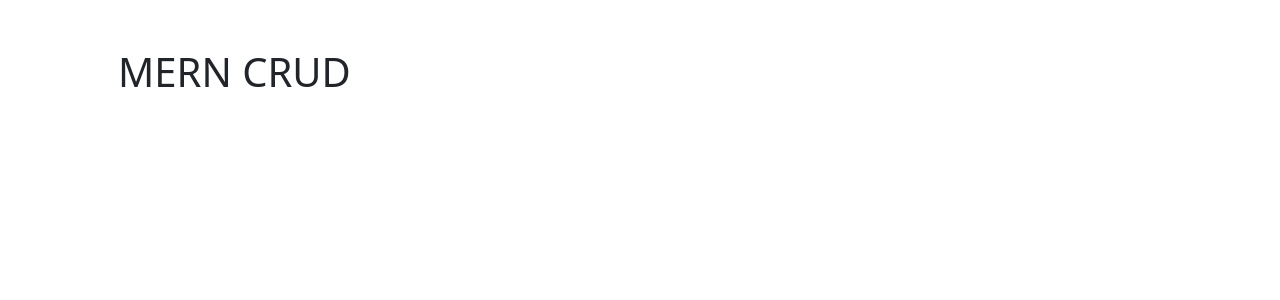
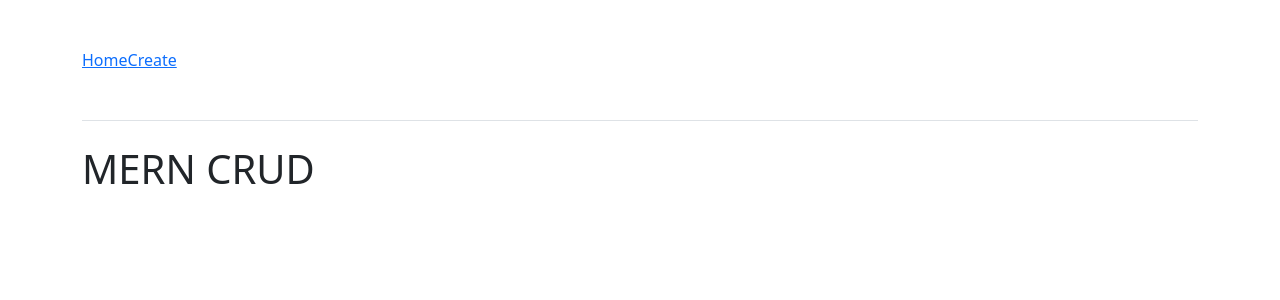
Before and after one commit to kaustubh87/Mern-crud, a React (Create React App) app in the folder client/: page / in a window 1280 px wide. Shown: the top 300 px of the page. Built offline with nearby package versions, Linux system fonts and the light colour scheme.

Commit message:
Imported the link module to show links

```diff
--- a/client/src/App.js
+++ b/client/src/App.js
@@ -1,7 +1,10 @@
 import React from "react";
+import Nav from "./Nav";
 
 const App = () => (
-  <div className="container p-5">
+  <div className="container pb-5">
+    <Nav />
+    <br />
     <h1>MERN CRUD</h1>
   </div>
 );
--- /dev/null
+++ b/client/src/Nav.js
@@ -0,0 +1,18 @@
+import React from "react";
+import { Link } from "react-router-dom";
+
+const Nav = () => (
+  <nav>
+    <ul className="nav nav-tabs">
+      <li className="nav-item pr-5 pt-5 pb-5">
+        <Link to="/">Home</Link>
+      </li>
+      <br />
+      <li className="nav-item pr-5 pt-5 pb-5">
+        <Link to="/create">Create</Link>
+      </li>
+    </ul>
+  </nav>
+);
+
+export default Nav;
```
